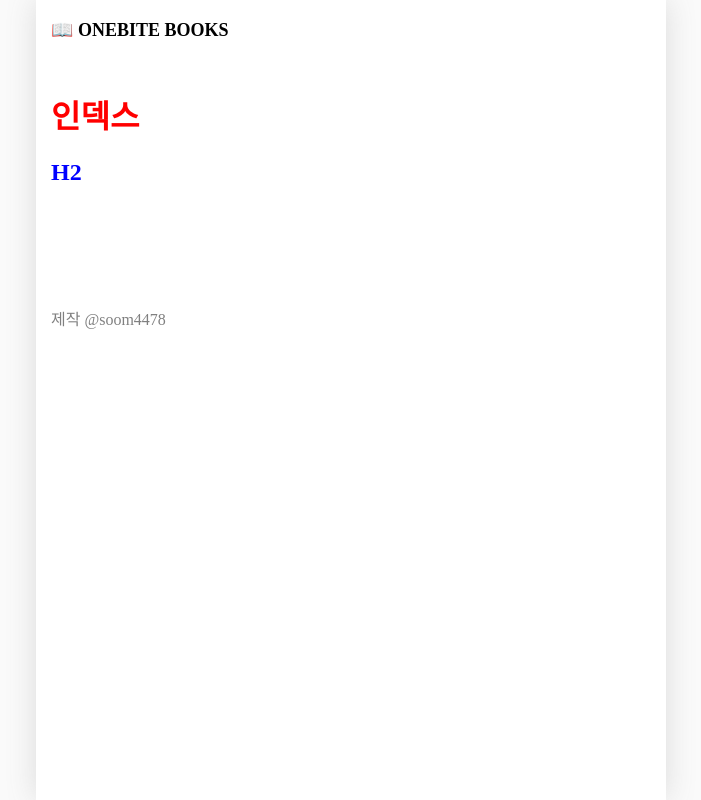
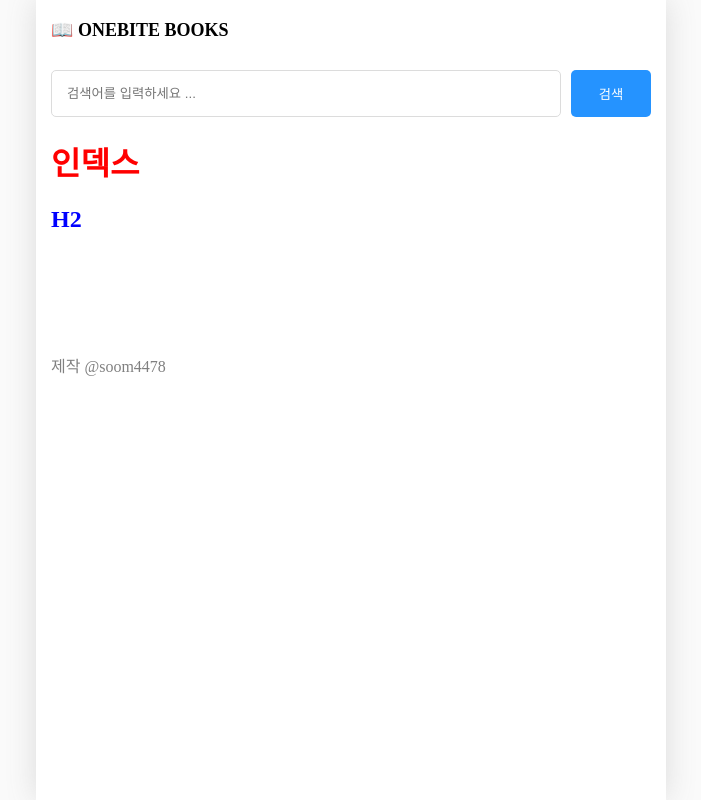
Before and after one commit to soom4478/next.js-self-study, a Next.js app: page / in a window 1280 px wide. Shown: the whole page, without its empty margins (289-990 px from the left). Built offline with nearby package versions, Linux system fonts and the light colour scheme.

Commit message:
[2.8] 페이지 별 레이아웃 설정

```diff
--- /dev/null
+++ b/src/components/searchable-layout.module.css
@@ -0,0 +1,21 @@
+.searchbar_container {
+    display: flex;
+    gap: 10px;
+    margin-bottom: 20px;
+}
+
+.searchbar_container > input {
+    flex: 1;
+    padding: 15px;
+    border-radius: 5px;
+    border: 1px solid rgb(220, 220, 220);
+}
+
+.searchbar_container > button {
+    width: 80px;
+    border-radius: 5px;
+    border: none;
+    background-color: rgb(37, 147, 255);
+    color: white;
+    cursor: pointer;
+}
--- /dev/null
+++ b/src/components/searchable-layout.tsx
@@ -0,0 +1,43 @@
+import React, { ReactNode, useEffect, useState } from "react"
+import { useRouter } from "next/router";
+import style from "./searchable-layout.module.css";
+
+export default function SearchableLayout({
+    children,
+}: {
+    children: ReactNode;
+}) {
+    const router = useRouter();
+    const [search, setSearch] = useState("");
+
+    const q = router.query.q as string;
+
+    useEffect(()=>{
+        setSearch(q || "");
+    }, [q]);
+
+    const onChangeSearch = (e: React.ChangeEvent<HTMLInputElement>) => {
+        setSearch(e.target.value);
+    }
+
+    const onSubmit = () => {
+        if(!search || q === search) return; // search 값이 없으면 리턴
+        router.push(`/search?q=${search}`);
+    }
+
+    const onKeyDown = (e: React.KeyboardEvent<HTMLInputElement>) => {
+        if(e.key === "Enter") {
+            onSubmit();
+        }
+    }
+
+    return (
+        <div>
+            <div className={style.searchbar_container}>
+                <input value={search} onKeyDown={onKeyDown} onChange={onChangeSearch} placeholder="검색어를 입력하세요 ..." />
+                <button onClick={onSubmit}>검색</button>
+            </div>
+            {children}
+        </div>
+    );
+}
--- a/src/pages/_app.tsx
+++ b/src/pages/_app.tsx
@@ -1,12 +1,25 @@
 import "@/styles/globals.css";
 import type { AppProps } from "next/app";
 import GlobalLayout from "@/components/global-layout";
+import { ReactNode } from "react";
+import { NextPage } from "next";
 
-export default function App({ Component, pageProps }: AppProps) {
+type NextPageWithLayout = NextPage & {
+  getLayout?: (page:ReactNode) => ReactNode;
+}
+
+export default function App({
+  Component, pageProps
+}: AppProps & {
+  Component: NextPageWithLayout;
+}) {
+
+  const getLayout =
+    Component.getLayout ?? ((page: ReactNode) => page);
 
   return (
     <GlobalLayout>
-      <Component {...pageProps} />
+        {getLayout(<Component {...pageProps} />)}
     </GlobalLayout>
   );
 }
--- a/src/pages/index.tsx
+++ b/src/pages/index.tsx
@@ -1,5 +1,6 @@
-// CSS Module
+import SearchableLayout from "@/components/searchable-layout";
 import style from "./index.module.css";
+import { ReactNode } from "react";
 
 export default function Home() {
   return (
@@ -9,3 +10,8 @@
     </>
   );
 }
+
+// 개별 레이아웃 설정
+Home.getLayout = (page: ReactNode)=> {
+  return <SearchableLayout>{page}</SearchableLayout>
+} // 페이지에 레이아웃을 감싼 형태로 리턴턴
--- a/src/pages/search/index.tsx
+++ b/src/pages/search/index.tsx
@@ -1,4 +1,6 @@
+import SearchableLayout from "@/components/searchable-layout";
 import { useRouter } from "next/router"
+import { ReactNode } from "react";
 
 export default function Page() {
     const router = useRouter();
@@ -7,3 +9,7 @@
 
     return <h1>Search {q}</h1>
 }
+
+Page.getLayout = (page: ReactNode) => {
+    return <SearchableLayout>{page}</SearchableLayout>
+}
```
